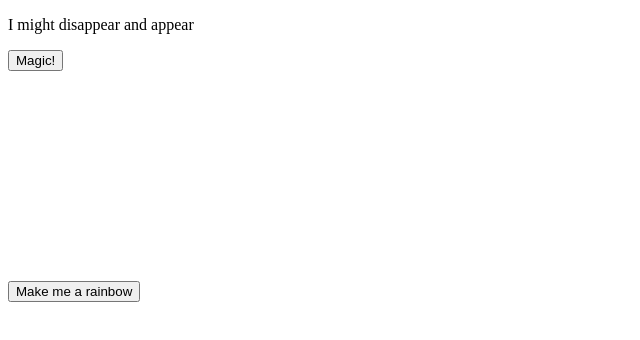
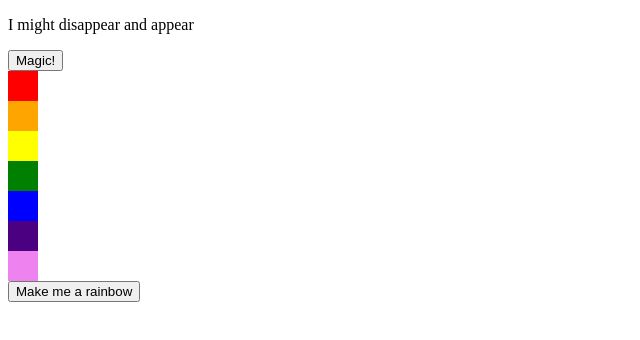
Before and after one commit to Layefa45/Learning_JavaScript, a plain HTML site: page element-DOM-Chapter10/elementStyleManipu.html in a window 1280 px wide. Both pictures are taken after a click on the button "Make me a rainbow". Shown: the whole page, without its empty margins (0-640 px from the left). Drawn offline with Linux system fonts and the light colour scheme.

Commit message:
Correct the commit message and save the file.

```diff
--- a/element-DOM-Chapter10/elementStyleManipu.html
+++ b/element-DOM-Chapter10/elementStyleManipu.html
@@ -25,7 +25,7 @@
             // RAINBOW FUNCTION
 
             function rainbowify () {
-                let divs = document.getElementsbyTagName('div');
+                let divs = document.getElementsByTagName('div');
                 for (let i = 0; i < divs.length; i++) {
                     divs[i].style.backgroundColor = divs[i].id;
                 }
@@ -48,7 +48,7 @@
         <div id='indigo'></div>
         <div id='violet'></div>
 
-        <button onclick="rainbowify">Make me a rainbow</button>
+        <button onclick="rainbowify()">Make me a rainbow</button>
 
 
 
```
